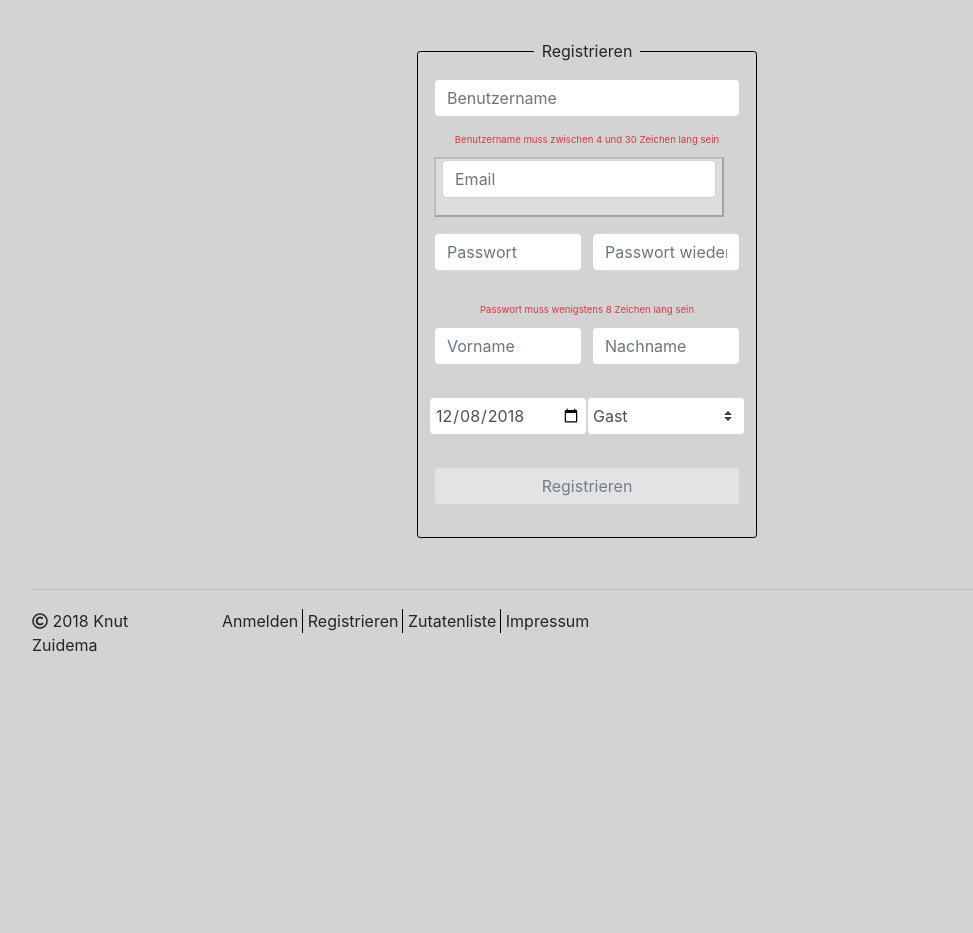
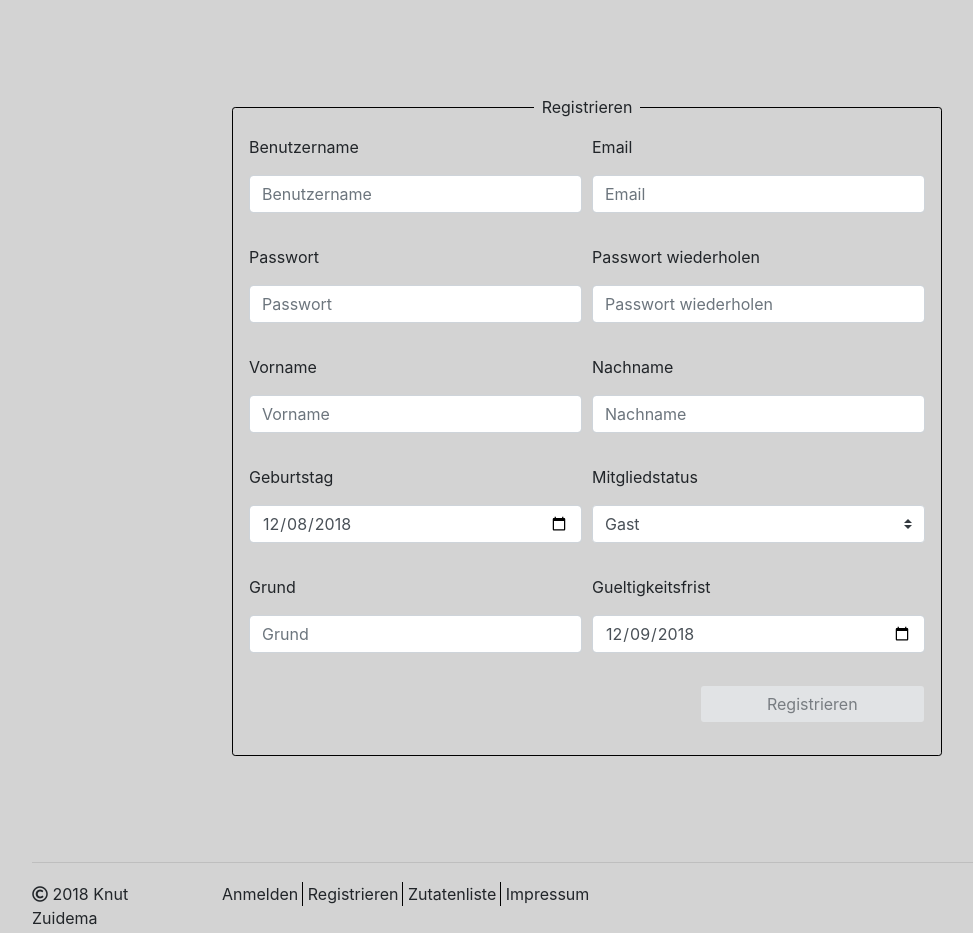
Before and after one commit to KnutZuidema/DBWT, an ASP.NET Core app: page /EMensa/Register in a window 1280 px wide. Shown: the part 82-1015 px from the top of the page, without its empty margins (53-1026 px from the left). Before the commit the page ends 734 px from the top, so only its background shows below. Run offline with ASP.NET Core 8, Linux system fonts and the light colour scheme.

Commit message:
add register functionality

```diff
--- a/emensa/Controllers/EMensaController.cs
+++ b/emensa/Controllers/EMensaController.cs
@@ -1,3 +1,5 @@
+using System;
+using System.Text.RegularExpressions;
 using emensa.Models;
 using Microsoft.AspNetCore.Http;
 using Microsoft.AspNetCore.Mvc;
@@ -8,25 +10,21 @@ namespace emensa.Controllers
     {
         public IActionResult Index()
         {
-            ViewBag.User = HttpContext.Session.GetString("user");
             return View();
         }
 
         public IActionResult Products()
         {
-            ViewBag.User = HttpContext.Session.GetString("user");
             return View(new ProductsModel());
         }
 
         public IActionResult Ingredients()
         {
-            ViewBag.User = HttpContext.Session.GetString("user");
             return View(Ingredient.GetAll());
         }
 
         public IActionResult Details(uint id)
         {
-            ViewBag.User = HttpContext.Session.GetString("user");
             var username = HttpContext.Session.GetString("user");
             User user = null;
             if (username != null)
@@ -57,7 +55,6 @@ namespace emensa.Controllers
 
         public IActionResult Login()
         {
-            ViewBag.User = HttpContext.Session.GetString("user");
             if (HttpContext.Request.Method.ToLower() == "get")
             {
                 return View(new LoginModel());
@@ -87,13 +84,84 @@ namespace emensa.Controllers
 
         public IActionResult Register()
         {
-            ViewBag.User = HttpContext.Session.GetString("user");
-            return View();
+            if (HttpContext.Request.Method.ToLower() == "get")
+            {
+                return View(new RegisterModel());
+            }
+            var username = HttpContext.Request.Form["username"];
+            var email = HttpContext.Request.Form["email"];
+            var password = HttpContext.Request.Form["password"];
+            var passwordRepeat = HttpContext.Request.Form["password-repeat"];
+            var lastName = HttpContext.Request.Form["last_name"];
+            var firstName = HttpContext.Request.Form["first_name"];
+            var birthday = HttpContext.Request.Form["birthday"];
+            var role = HttpContext.Request.Form["role"];
+            if (password != passwordRepeat)
+            {
+                return View(new RegisterModel
+                {
+                    PasswordError = true
+                });
+            }
+            if (!Regex.IsMatch(email, @"[\w\d\.]*@[\d\w\.]*\.\w*"))
+            {
+                Console.Out.WriteLine("email = {0}", email);
+                return View(new RegisterModel
+                {
+                    EmailError = true
+                });
+            }
+            User user = new User
+            {
+                Username = username,
+                Email = email,
+                FirstName = firstName,
+                LastName = lastName,
+                Birthday = DateTime.Parse(birthday)
+            };
+            bool userError;
+            switch (role)
+            {
+                    case "guest":
+                        Guest guest = new Guest(user);
+                        guest.Reason = HttpContext.Request.Form["reason"];
+                        guest.ValidUntil = DateTime.Parse(HttpContext.Request.Form["valid_until"]);
+                        userError = Models.User.RegisterUser(guest, password);
+                        break;
+                    case "student":
+                        Student student = new Student(user);
+                        student.MatriculationNumber =
+                            Convert.ToUInt32(HttpContext.Request.Form["matriculation_number"]);
+                        Enum.TryParse(HttpContext.Request.Form["major"], out student.Major);
+                        userError = Models.User.RegisterUser(student, password);
+                        break;
+                    case "employee":
+                        Employee employee = new Employee(user);
+                        employee.Office = HttpContext.Request.Form["office"];
+                        employee.PhoneNumber = HttpContext.Request.Form["phone_number"];
+                        userError = Models.User.RegisterUser(employee, password);
+                        break;
+                    default:
+                        return View(new RegisterModel
+                        {
+                            RoleError = true
+                        });
+            }
+
+            if (!userError)
+            {
+                return View(new RegisterModel
+                {
+                    UsernameError = true
+                });
+            }
+            HttpContext.Session.SetString("user", username);
+            HttpContext.Session.SetString("role", role);
+            return RedirectToAction("Index");
         }
 
         public IActionResult Impressum()
         {
-            ViewBag.User = HttpContext.Session.GetString("user");
             return View();
         }
 
--- a/emensa/Program.cs
+++ b/emensa/Program.cs
@@ -5,6 +5,7 @@ using System.Linq;
 using System.Security.Cryptography;
 using System.Threading.Tasks;
 using emensa.Controllers;
+using emensa.Models;
 using Microsoft.AspNetCore;
 using Microsoft.AspNetCore.Cryptography.KeyDerivation;
 using Microsoft.AspNetCore.Hosting;
--- a/emensa/Views/EMensa/Details.cshtml
+++ b/emensa/Views/EMensa/Details.cshtml
@@ -59,7 +59,7 @@
     </div>
     <div class="col-lg-2 col-12 my-lg-0 my-4">
         <span class="price d-lg-flex d-inline-block">
-            @($"{Model.Price:F}")€
+            @($"{Model.Price:F2}")€
         </span>
         <button class="btn" id="order_button">
             <i class="fas fa-utensils"></i>
--- a/emensa/Views/EMensa/Register.cshtml
+++ b/emensa/Views/EMensa/Register.cshtml
@@ -1,66 +1,136 @@
+@model RegisterModel
 @{
     ViewBag.Title = "Register";
     Layout = "_Layout";
 }
 
 @section Stylesheets{
-    <link rel="stylesheet" href="~/css/login.css">
+    <link rel="stylesheet" href="~/css/register.css">
 }
 
 @section Scripts{
     <script src="~/js/user-entry.js"></script>
+    <script src="~/js/register.js"></script>
 }
 
-<div class="col-md-4 offset-md-4 col-12">
+<div class="col-md-8 offset-md-2 col-12">
     <form asp-controller="EMensa" asp-action="Register" class="mx-auto form" id="login">
         <p class="form-title">
             <span>Registrieren</span>
         </p>
-        <div class="form-group">
-            <input class="form-control" type="text" name="username" id="username"
-                   placeholder="Benutzername">
-        </div>
-        <p class="text-danger error-message text-center" id="username-error">
-            Benutzername muss zwischen 4 und 30 Zeichen lang sein
+        <p>
+            @if (Model.EmailError)
+            {
+                @("EmailError")
+            }
+            else if (Model.UsernameError)
+            {
+                @("UserError")
+            }
+            else if (Model.PasswordError)
+            {
+                @("PasswordError")
+            }
+            else if (Model.MatriculationNumberError)
+            {
+                @("MatriculationNumberError")
+            }
         </p>
-        <button >
-            <div class="form-group">
-                <input class="form-control" type="text" name="email"
-                       placeholder="Email">
-            </div></button>
         <div class="form-row">
             <div class="form-group col-6">
+                <label for="username">Benutzername</label>
+                <input class="form-control" type="text" name="username" id="username"
+                       placeholder="Benutzername">
+            </div>
+            <div class="form-group col-6">
+                <label for="email">Email</label>
+                <input class="form-control" type="email" name="email" id="email"
+                       placeholder="Email">
+            </div>
+        </div>
+        <div class="form-row">
+            <div class="form-group col-6">
+                <label for="password">Passwort</label>
                 <input class="form-control" type="password" name="password" id="password"
                        placeholder="Passwort">
             </div>
             <div class="form-group col-6">
-                <input class="form-control" type="password" name="password-repeat"
+                <label for="password-repeat">Passwort wiederholen</label>
+                <input class="form-control" type="password" name="password-repeat" id="password-repeat"
                        placeholder="Passwort wiederholen">
             </div>
         </div>
-        <p class="text-danger text-center error-message" id="password-error">
-            Passwort muss wenigstens 8 Zeichen lang sein
-        </p>
         <div class="form-row">
             <div class="form-group col-6">
-                <input class="form-control" type="text" name="first_name"
+                <label for="first_name">Vorname</label>
+                <input class="form-control" type="text" name="first_name" id="first_name"
                        placeholder="Vorname">
             </div>
             <div class="form-group col-6">
-                <input class="form-control" type="text" name="last_name"
+                <label for="last_name">Nachname</label>
+                <input class="form-control" type="text" name="last_name" id="last_name"
                        placeholder="Nachname">
             </div>
         </div>
         <div class="form-row">
-            <input class="form-control col-6" type="date" name="birthday" value="@DateTime.Today.ToString("yyyy-MM-dd")"
-                   max="@DateTime.Today.ToString("yyyy-MM-dd")" placeholder="Geburtsdatum">
-            <select class="form-control col-6 custom-select">
-                <option selected>Gast</option>
-                <option>Student</option>
-                <option>Angestellter</option>
-            </select>
+            <div class="form-group col-6">
+                <label for="birthday">Geburtstag</label>
+                <input class="form-control" type="date" name="birthday" value="@DateTime.Today.ToString("yyyy-MM-dd")"
+                       min="1900-01-01"max="@DateTime.Today.ToString("yyyy-MM-dd")" placeholder="Geburtsdatum"
+                       id="birthday">
+            </div>
+            <div class="form-group col-6">
+                <label for="role">Mitgliedstatus</label>
+                <select class="form-control custom-select" name="role" id="role">
+                    <option value="guest">Gast</option>
+                    <option value="student">Student</option>
+                    <option value="employee">Angestellter</option>
+                </select>
+            </div>
+        </div>
+        <div class="form-row" id="employee-data">
+            <div class="form-group col-6">
+                <label for="phone_number">Telefonnummer</label>
+                <input class="form-control" type="tel" name="phone_number" id="phone_number"
+                       placeholder="Telefonnummer"/>
+            </div>
+            <div class="form-group col-6">
+                <label for="office">Raumnummer</label>
+                <input class="form-control" type="text" name="office" id="office"
+                       placeholder="Raumnummer"/>
+            </div>
+        </div>
+        <div class="form-row" id="student-data">
+            <div class="form-group col-6">
+                <label for="matriculation_number">Matrikelnummer</label>
+                <input class="form-control" type="text" name="matriculation_number" id="matriculation_number"
+                       placeholder="Matrikelnummer"/>
+            </div>
+            <div class="form-group col-6">
+                <label for="major">Studiengang</label>
+                <select class="form-control custom-select" name="major" id="major">
+                    <option value="INF">Informatik</option>
+                    <option value="ET">Elektrotechnik</option>
+                    <option value="ISE">IT Systems Engineering</option>
+                    <option value="MCD">Media & Communication for Digital Business</option>
+                    <option value="WI">Wirtschaftsinformatik</option>
+                </select>
+            </div>
+        </div>
+        <div class="form-row" id="guest-data">
+            <div class="form-group col-6">
+                <label for="reason">Grund</label>
+                <input class="form-control" type="text" name="reason" id="reason"
+                       placeholder="Grund"/>
+            </div>
+            <div class="form-group col-6">
+                <label for="valid_until">Gueltigkeitsfrist</label>
+                <input class="form-control" type="date" name="valid_until" id="valid_until"
+                       value="@((DateTime.Now + TimeSpan.FromDays(1)).ToString("yyyy-MM-dd"))"
+                       min="@((DateTime.Now + TimeSpan.FromDays(1)).ToString("yyyy-MM-dd"))"/>
+            </div>
         </div>
         <input type="hidden" name="route" value="/">
-        <button type="submit" class="btn form-control" disabled>Registrieren</button>
+        <button type="submit" class="btn form-control offset-md-8 col-md-4" disabled>Registrieren</button>
     </form>
 </div>
--- a/emensa/Views/Shared/_Footer.cshtml
+++ b/emensa/Views/Shared/_Footer.cshtml
@@ -1,3 +1,4 @@
+@using Microsoft.AspNetCore.Http
 <hr>
 <footer class="row">
     <div class="col-md-2 col-12" id="copyright">
@@ -5,7 +6,7 @@
         2018 <a href="https://github.com/KnutZuidema">Knut Zuidema</a>
     </div>
     <ul class="col-md-10 col-12" id="links">
-        @if (ViewBag.User == null)
+        @if (Context.Session.GetString("user") == null)
         {
             <li><a asp-controller="EMensa" asp-action="Login">Anmelden</a></li>
             <li><a asp-controller="EMensa" asp-action="Register">Registrieren</a></li>
--- a/emensa/Views/Shared/_Navbar.cshtml
+++ b/emensa/Views/Shared/_Navbar.cshtml
@@ -1,3 +1,4 @@
+@using Microsoft.AspNetCore.Http
 <nav class="navbar navbar-expand-lg navbar-dark mb-5">
     <a class="navbar-brand" href="/">
         <h1>e-Mensa</h1>
@@ -34,7 +35,7 @@
             </form>
         </div>
     </div>
-    @if (ViewBag.User != null)
+    @if (Context.Session.GetString("user") != null)
     {
         <a href="#" class="btn" data-toggle="popover" data-trigger="hover"
            data-placement="bottom" data-content="@ViewBag.User">
--- /dev/null
+++ b/emensa/wwwroot/css/register.css
@@ -0,0 +1,9 @@
+#login {
+    margin: 15% 0 15%;
+    width: 100%;
+}
+
+.error-message {
+    display: none;
+    font-size: 0.6em;
+}
```
Also changed, not shown: emensa/Models/DetailsModel.cs (+6 -9 lines), emensa/Models/Employee.cs (+13 -0 lines), emensa/Models/Guest.cs (+13 -0 lines), emensa/Models/RegisterModel.cs (added, +13 -0 lines), emensa/Models/Student.cs (+13 -0 lines), emensa/Models/User.cs (+50 -1 lines), emensa/Resources/schema.sql (+35 -20 lines), emensa/Utility/Service.cs (+3 -56 lines), emensa/wwwroot/js/register.js (added, +27 -0 lines).
